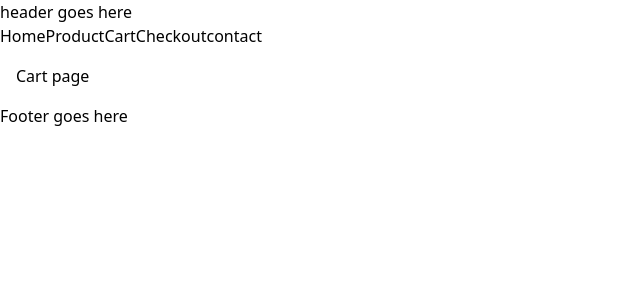
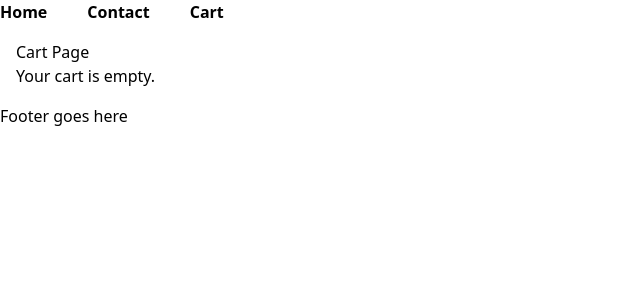
Before and after one commit to Fillschjbo/JS-Frameworks-CA, a React (Vite) app: page /cart in a window 1280 px wide. Shown: the top 300 px of the page, without its empty margins (0-640 px from the left). Built offline with nearby package versions, Linux system fonts and the light colour scheme.

Commit message:
finished cart functionality

```diff
--- a/package.json
+++ b/package.json
@@ -14,6 +14,7 @@
     "install": "^0.13.0",
     "react": "^19.0.0",
     "react-dom": "^19.0.0",
+    "react-hook-form": "^7.54.2",
     "react-router-dom": "^6.30.0",
     "tailwindcss": "^4.0.9",
     "zustand": "^5.0.3"
--- /dev/null
+++ b/src/components/Cards/CartItem.jsx
@@ -0,0 +1,58 @@
+export function CartItem({ item, updateQuantity, getEffectivePrice }) {
+    const effectivePrice = getEffectivePrice(item.product);
+
+    const handleQuantityChange = (e) => {
+        const inputValue = e.target.value;
+        const newQuantity = Math.floor(Number(inputValue));
+        if (Number.isNaN(newQuantity) || newQuantity < 0) return;
+        updateQuantity(item.product.id, newQuantity);
+    };
+
+    const handleKeyDown = (e) => {
+        if (e.key === "." || e.key === ",") {
+            e.preventDefault();
+        }
+    };
+
+    return (
+        <li className="flex items-center space-x-4 border p-4 rounded">
+            {item.product.image && (
+                <img
+                    src={item.product.image.url}
+                    alt={item.product.image.alt || item.product.title}
+                    className="w-16 h-16 object-cover rounded"
+                />
+            )}
+            <div className="flex-1">
+                <h2 className="text-lg font-semibold">{item.product.title}</h2>
+                <p>
+                    Price: $
+                    {effectivePrice.toFixed(2)}
+                    {item.product.discountedPrice &&
+                        item.product.discountedPrice < item.product.price && (
+                            <span className="text-sm text-gray-500 line-through ml-2">
+                                ${item.product.price.toFixed(2)}
+                            </span>
+                        )}
+                </p>
+                <div className="flex items-center space-x-2">
+                    <label htmlFor={`quantity-${item.product.id}`} className="sr-only">
+                        Quantity
+                    </label>
+                    <input
+                        type="number"
+                        id={`quantity-${item.product.id}`}
+                        value={item.quantity}
+                        onChange={handleQuantityChange}
+                        onKeyDown={handleKeyDown}
+                        className="border p-1 rounded w-16"
+                        step="1"
+                        min="0"
+                        pattern="[0-9]*"
+                    />
+                </div>
+                <p>Total: ${(effectivePrice * item.quantity).toFixed(2)}</p>
+            </div>
+        </li>
+    );
+}
--- a/src/components/Layout/Header.jsx
+++ b/src/components/Layout/Header.jsx
@@ -1,17 +1,17 @@
-import {Link} from "react-router-dom";
-import {RenderHome} from "../../routes/index.jsx";
+import { Link } from "react-router-dom";
+import {useCart} from "../../store.js";
 
-export function Header(){
+export function Header() {
+    const { cart } = useCart();
+    const itemCount = cart.reduce((total, item) => total + item.quantity, 0);
+
     return (
-        <>
-            <header>
-                <h2>header goes here</h2>
-                <Link to={""}>Home</Link>
-                <Link to={"/product"}>Product</Link>
-                <Link to={"/cart"}>Cart</Link>
-                <Link to={"/checkoutSuccess"}>Checkout</Link>
-                <Link to={"/contact"}>contact</Link>
-            </header>
-        </>
-    )
+        <header className="flex gap-10 font-bold">
+            <Link to="">Home</Link>
+            <Link to="/contact">Contact</Link>
+            <Link to="/cart">
+                Cart {itemCount > 0 ? `(${itemCount})` : ""}
+            </Link>
+        </header>
+    );
 }
--- a/src/components/buttons/AddToCart.jsx
+++ b/src/components/buttons/AddToCart.jsx
@@ -0,0 +1,39 @@
+import {useCart} from "../../store.js";
+import { useForm } from "react-hook-form";
+
+export function AddToCartBtn(product) {
+    const {cart, addToCart} = useCart();
+    console.log(cart)
+
+    const { register, handleSubmit } = useForm({
+        defaultValues: {
+            quantity: 1,
+        }
+    });
+
+    const onSubmit = (data) => {
+        addToCart({ ...product, quantity: Number(data.quantity) })
+    }
+
+    return  (
+        <>
+            <form onSubmit={handleSubmit(onSubmit)}>
+                <select name="quantity" id="quantity"
+                {...register("quantity")}
+                >
+                    {[...Array(10)].map((_, i) => (
+                        <option key={i + 1} value={i + 1}>
+                            {i + 1}
+                        </option>
+                    ))}
+                </select>
+                <button
+                    type="submit"
+                    className="border px-4 py-2 rounded"
+                >
+                    Add To Cart
+                </button>
+            </form>
+        </>
+    )
+}
--- a/src/routes/cart.jsx
+++ b/src/routes/cart.jsx
@@ -1,7 +1,46 @@
+import { useCart } from "../store.js";
+import {CartItem} from "../components/Cards/CartItem.jsx";
+
 export function RenderCart() {
+    const { cart, updateQuantity } = useCart();
+
+    const getEffectivePrice = (product) => {
+        return product.discountedPrice && product.discountedPrice < product.price
+            ? product.discountedPrice
+            : product.price;
+    };
+
     return (
         <>
-            <h1>Cart page</h1>
+            <h1>Cart Page</h1>
+            {cart.length === 0 ? (
+                <p>Your cart is empty.</p>
+            ) : (
+                <ul className="space-y-4">
+                    {cart.map((item) => (
+                        <CartItem
+                            key={item.product.id}
+                            item={item}
+                            updateQuantity={updateQuantity}
+                            getEffectivePrice={getEffectivePrice}
+                        />
+                    ))}
+                </ul>
+            )}
+            {cart.length > 0 && (
+                <div className="mt-4">
+                    <p className="text-xl font-bold">
+                        Cart Total: $
+                        {cart
+                            .reduce(
+                                (total, item) =>
+                                    total + getEffectivePrice(item.product) * item.quantity,
+                                0
+                            )
+                            .toFixed(2)}
+                    </p>
+                </div>
+            )}
         </>
-    )
+    );
 }
--- a/src/routes/product.jsx
+++ b/src/routes/product.jsx
@@ -1,12 +1,11 @@
 import {useParams} from "react-router-dom";
 import {useEffect, useState} from "react"
 import {API_BASE} from "../utility/constants.jsx";
+import {AddToCartBtn} from "../components/buttons/AddToCart.jsx";
 
 export function RenderProduct() {
     const { id } = useParams();
     const [product, setProduct] = useState(false);
-
-    console.log(API_BASE + id)
 
     useEffect(() => {
         async function getProduct() {
@@ -30,6 +29,9 @@ export function RenderProduct() {
                     />
                     <h2>{product.title}</h2>
                     <p>{product.description}</p>
+                    <AddToCartBtn
+                    product={product}
+                    />
                 </div>
             ) : (
                 <p>loading</p>
--- a/src/store.js
+++ b/src/store.js
@@ -0,0 +1,39 @@
+import { create } from "zustand";
+
+export const useCart = create((set) => ({
+    cart: [],
+    addToCart: (product) =>
+        set((state) => {
+            console.log("Adding to cart:", product);
+            const existingProductIndex = state.cart.findIndex(
+                (item) => item.product.id === product.product.id
+            );
+            if (existingProductIndex >= 0) {
+                const updatedCart = [...state.cart];
+                updatedCart[existingProductIndex].quantity =
+                    (updatedCart[existingProductIndex].quantity || 0) + product.quantity;
+                console.log("Updated cart (existing):", updatedCart);
+                return { cart: updatedCart };
+            }
+            const newItem = { ...product, quantity: product.quantity };
+            console.log("New item added:", newItem);
+            return { cart: [...state.cart, newItem] };
+        }),
+    updateQuantity: (productId, newQuantity) =>
+        set((state) => {
+            if (newQuantity === 0) {
+                const updatedCart = state.cart.filter(
+                    (item) => item.product.id !== productId
+                );
+                console.log("Item removed, new cart:", updatedCart);
+                return { cart: updatedCart };
+            }
+            const updatedCart = state.cart.map((item) =>
+                item.product.id === productId
+                    ? { ...item, quantity: newQuantity }
+                    : item
+            );
+            console.log("Updated cart with new quantity:", updatedCart);
+            return { cart: updatedCart };
+        }),
+}));
```
Also changed, not shown: 1 other file (tests, documents, lock files or other folders).
